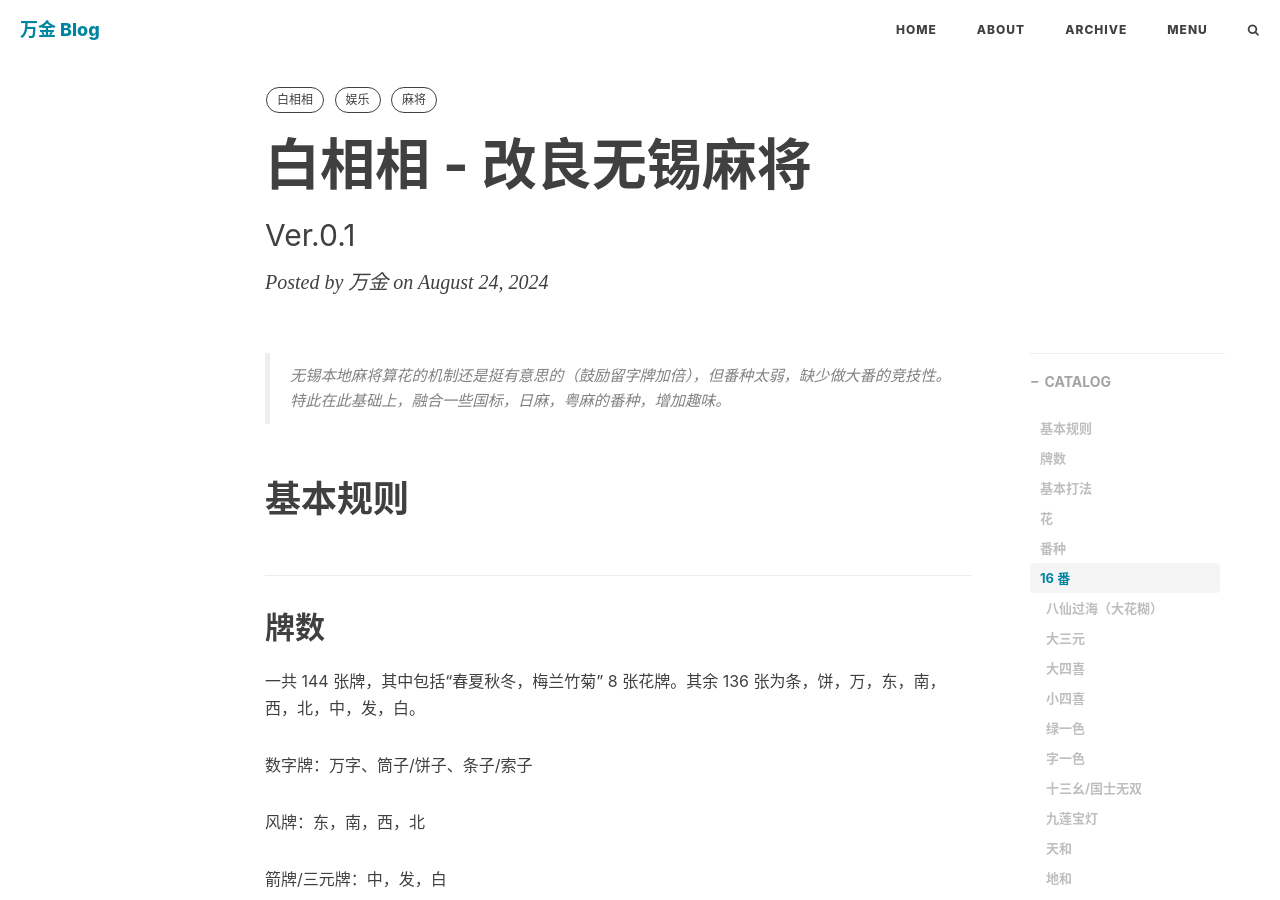
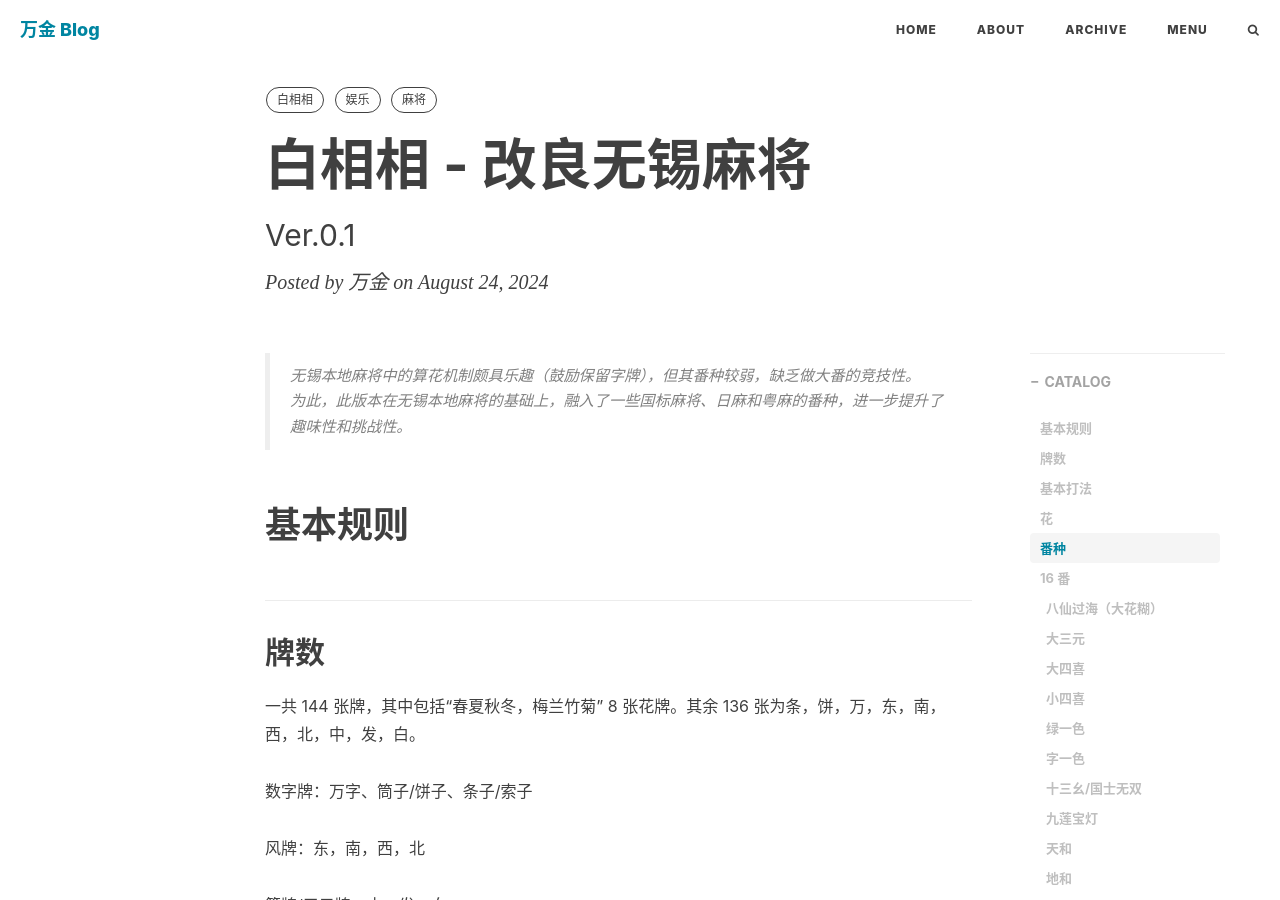
Before and after one commit to dutchflu/dutchflu.github.io, a Jekyll site: the page built from _posts/2024-08-24-改良无锡麻将.md, in a window 1280 px wide and 900 px high. Built offline with Jekyll 4.4.1, drawn with Linux system fonts in a browser that asks for light colours; nearby versions of some CDN libraries; comment, search, counter and statistics services are not loaded.

Commit message:
改简介

```diff
--- a/_posts/2024-08-24-改良无锡麻将.md
+++ b/_posts/2024-08-24-改良无锡麻将.md
@@ -12,9 +12,9 @@
 catalog: true
 ---
 
-> 无锡本地麻将算花的机制还是挺有意思的（鼓励留字牌加倍），但番种太弱，缺少做大番的竞技性。
+> 无锡本地麻将中的算花机制颇具乐趣（鼓励保留字牌），但其番种较弱，缺乏做大番的竞技性。
 >
-> 特此在此基础上，融合一些国标，日麻，粤麻的番种，增加趣味。
+> 为此，此版本在无锡本地麻将的基础上，融入了一些国标麻将、日麻和粤麻的番种，进一步提升了趣味性和挑战性。
 
 # 基本规则
 
```
